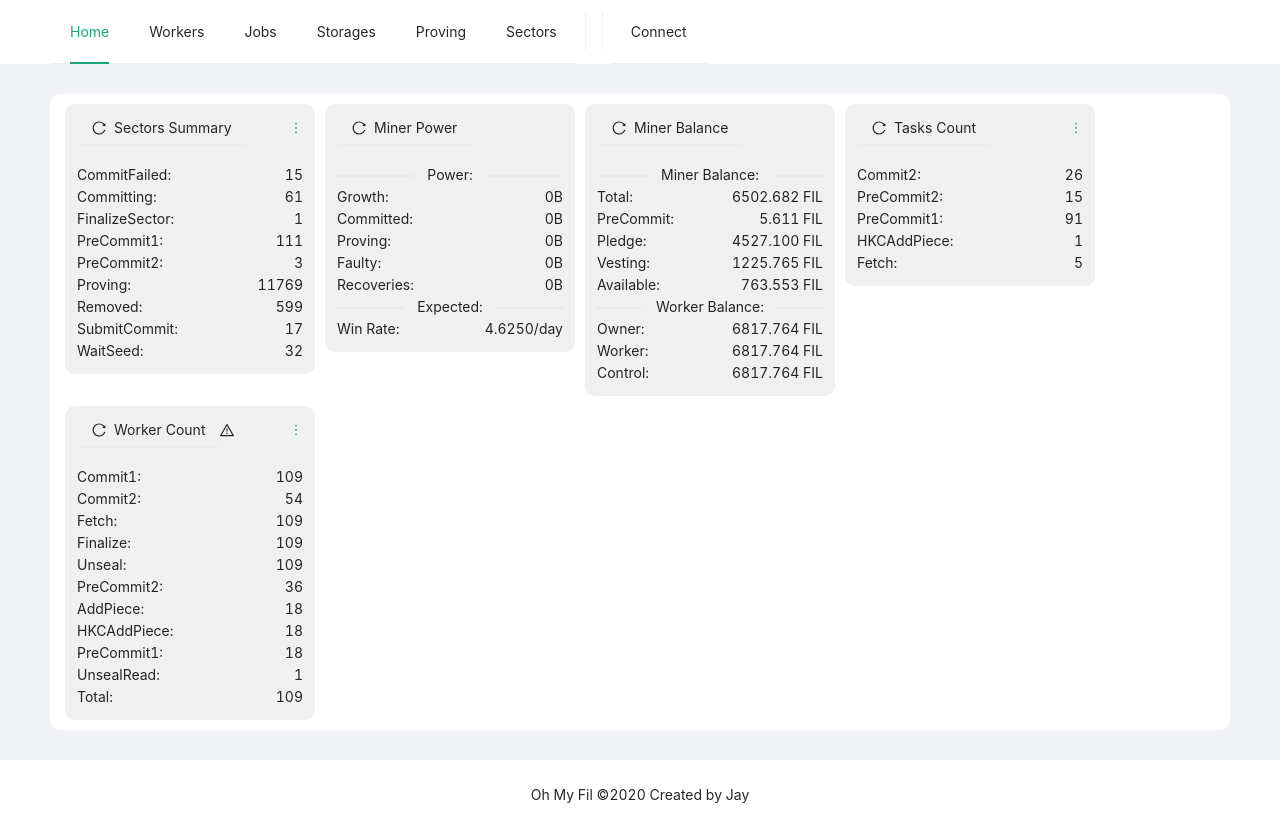
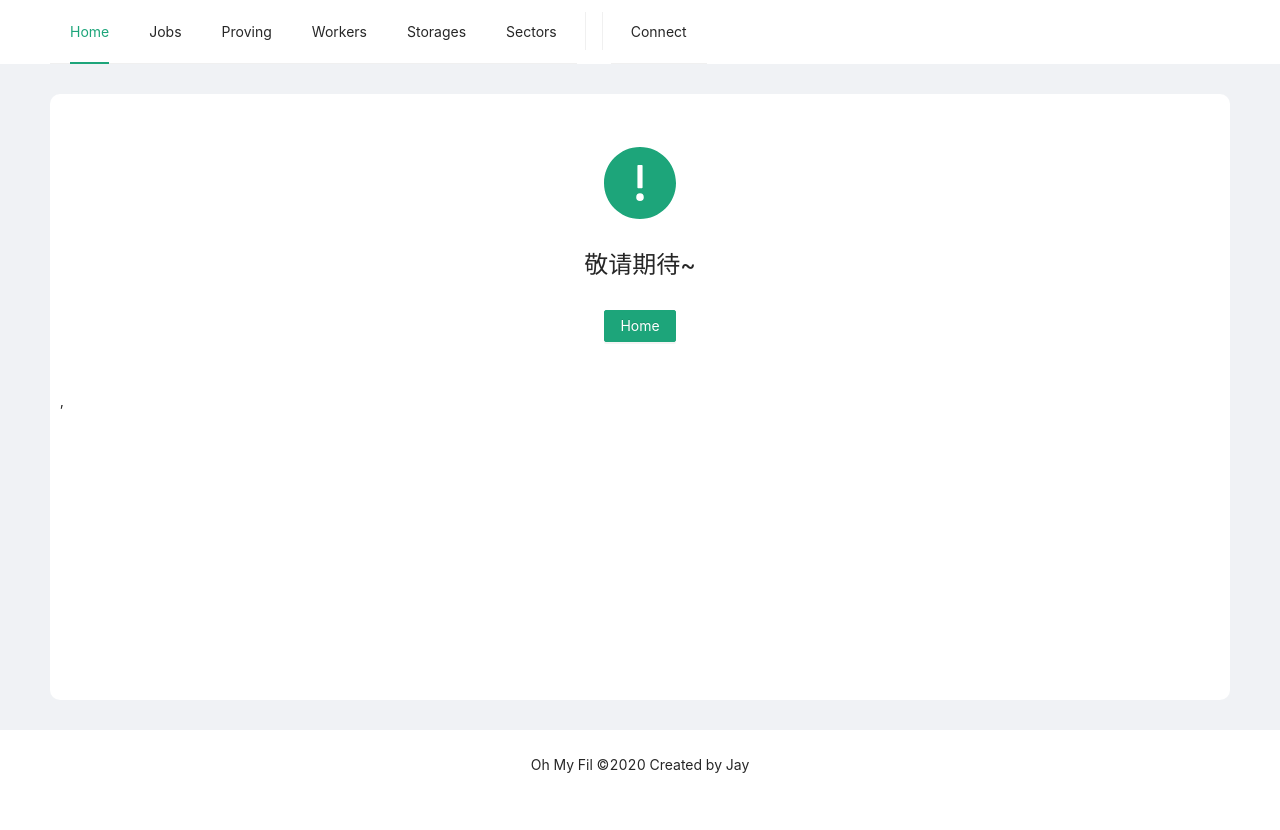
Before and after one commit to JayJay1024/Oh-My-Fil, a React (Create React App) app: page /sectors in a window 1280 px wide. After the commit the page ends 800 px from the top, so only its background shows below. Built offline with nearby package versions, Linux system fonts and the light colour scheme.

Commit message:
Sectors && Proving tmp

```diff
--- a/src/App.tsx
+++ b/src/App.tsx
@@ -18,6 +18,8 @@ import Home from './companents/Home';
 import Jobs from './companents/Jobs';
 import Workers from './companents/Workers';
 import Proving from './companents/Proving';
+import Sectors from './companents/Sectors';
+import Storage from './companents/Storage';
 
 // Reducers
 import {
@@ -71,11 +73,11 @@ const App: FC = () => {
         <Header className='oh-my-fil-header'>
           <Menu theme='light' mode='horizontal' onClick={handleClickMenu} defaultSelectedKeys={['home']}>
             <Menu.Item key='home'><Link to="/">Home</Link></Menu.Item>
+            <Menu.Item key='jobs'><Link to="/jobs">Jobs</Link></Menu.Item>
+            <Menu.Item key='proving'><Link to="/proving">Proving</Link></Menu.Item>
             <Menu.Item key='workers'><Link to="/workers">Workers</Link></Menu.Item>
-            <Menu.Item key='jobs'><Link to="/jobs">Jobs</Link></Menu.Item>
-            <Menu.Item key='storages'>Storages</Menu.Item>
-            <Menu.Item key='proving'><Link to="/proving">Proving</Link></Menu.Item>
-            <Menu.Item key='sectors'>Sectors</Menu.Item>
+            <Menu.Item key='storages'><Link to="/storages">Storages</Link></Menu.Item>
+            <Menu.Item key='sectors'><Link to="/sectors">Sectors</Link></Menu.Item>
           </Menu>
           <Divider type='vertical' style={{ height: '60%' }} />
           <Divider type='vertical' style={{ height: '60%' }} />
@@ -100,6 +102,12 @@ const App: FC = () => {
             <Route path='/jobs'>
               <Jobs />
             </Route>
+            <Route path='/storages'>
+              <Storage />
+            </Route>
+            <Route path='/sectors'>
+              <Sectors />
+            </Route>
             <Route path='/'>
               <Home></Home>
             </Route>
--- /dev/null
+++ b/src/companents/Sectors.tsx
@@ -0,0 +1,20 @@
+import { FC } from 'react';
+import { Result, Button } from 'antd';
+import { Link } from 'react-router-dom';
+
+const Sectors: FC = () => {
+  return (
+    <div>
+      <Result
+        title="敬请期待~"
+        extra={
+          <Button type="primary" key="home">
+            <Link to='/home'>Home</Link>
+          </Button>
+        }
+      />,
+    </div>
+  )
+};
+
+export default Sectors;
--- /dev/null
+++ b/src/companents/Storage.tsx
@@ -0,0 +1,20 @@
+import { FC } from 'react';
+import { Result, Button } from 'antd';
+import { Link } from 'react-router-dom';
+
+const Storage: FC = () => {
+  return (
+    <div>
+      <Result
+        title="敬请期待~"
+        extra={
+          <Button type="primary" key="home">
+            <Link to='/home'>Home</Link>
+          </Button>
+        }
+      />,
+    </div>
+  )
+};
+
+export default Storage;
```
